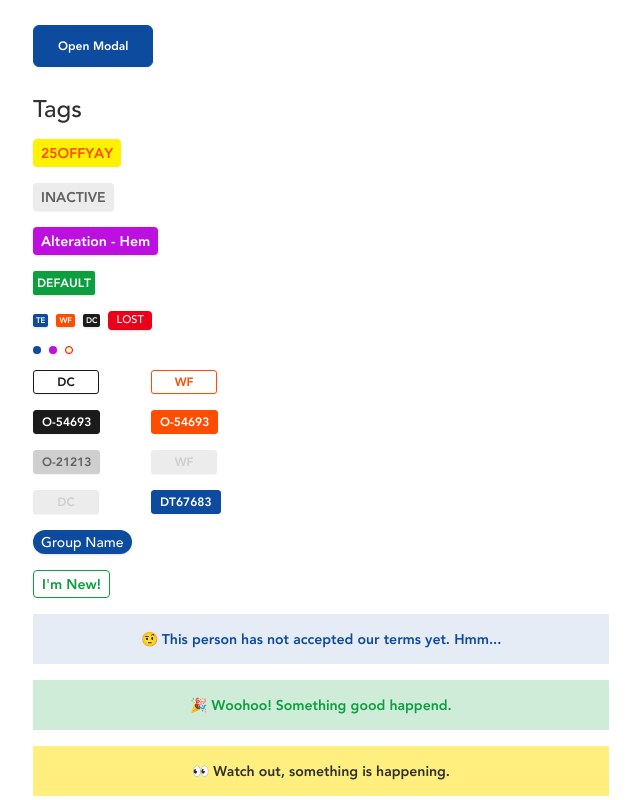
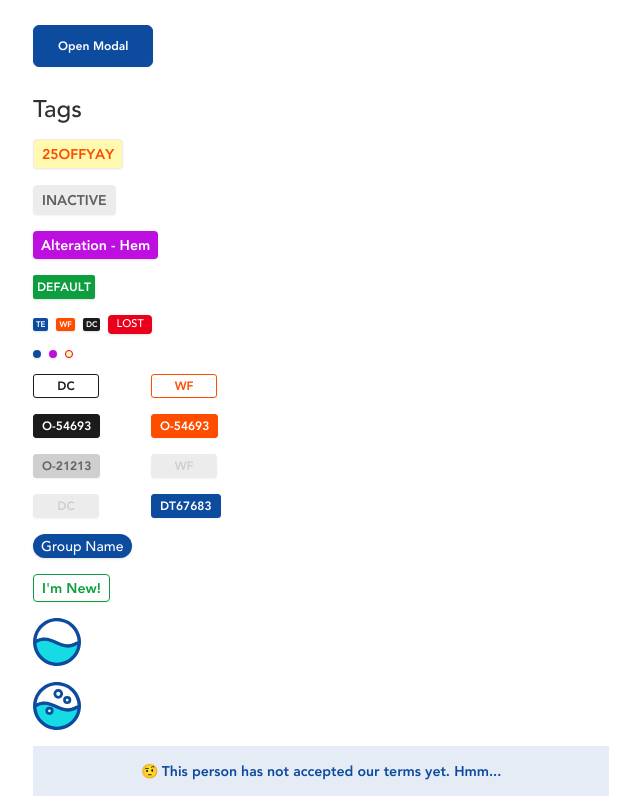
Before and after one commit to paulhmorris/crm-components, a React (Vite) app: page /components in a window 1280 px wide. Shown: the part 2080-2880 px from the top of the page, without its empty margins (63-703 px from the left). Built offline with nearby package versions, Linux system fonts and the light colour scheme.

Commit message:
Washing machine loader, misc style updates

```diff
--- a/src/components/Forms/TextInput.tsx
+++ b/src/components/Forms/TextInput.tsx
@@ -47,7 +47,7 @@ export const TextInput = <T extends FieldValues>({
             ? "pointer-events-none text-gray-300"
             : error
             ? "text-error"
-            : "gray-secondary"
+            : "text-gray-secondary"
         )}
         htmlFor={name}
       >
--- a/src/components/Jarvis/MarketCard.tsx
+++ b/src/components/Jarvis/MarketCard.tsx
@@ -18,7 +18,7 @@ export const MarketCard = ({
       {...props}
       className={classNames(
         className,
-        "h-min w-64 flex-auto flex-grow-0 space-y-0.5 rounded border border-gray-300 p-6 shadow-sm transition duration-75 hover:bg-gray-100 active:bg-gray-200/50"
+        "h-min w-64 flex-auto flex-grow-0 space-y-0.5 rounded border border-gray-300 p-6 shadow-sm transition duration-75 hover:bg-blue-primary/5 active:bg-blue-primary/10"
       )}
       role="listitem"
     >
--- a/src/components/Tags/index.tsx
+++ b/src/components/Tags/index.tsx
@@ -4,15 +4,15 @@ type TagPropsWithText = { text: string };
 
 export const CouponTag = ({
   text,
-  isInactive,
+  isInactive = false,
 }: TagPropsWithText & { isInactive?: boolean }) => {
   return (
     <span
       className={classNames(
         isInactive
           ? "bg-gray-200 text-gray-secondary"
-          : "bg-yellow text-orange",
-        "max-w-min flex-grow-0 whitespace-nowrap rounded px-2 py-1 font-bold uppercase shadow-sm"
+          : "bg-tag-yellow text-orange",
+        "max-w-min flex-grow-0 whitespace-nowrap rounded border px-2 py-1 font-bold uppercase shadow-sm"
       )}
     >
       {text}
--- a/src/icons/index.tsx
+++ b/src/icons/index.tsx
@@ -650,3 +650,67 @@ export const CardCleaningCredits = (props: ComponentPropsWithoutRef<"svg">) => {
     </svg>
   );
 };
+
+export const ComplexLaundry = (props: ComponentPropsWithoutRef<"svg">) => {
+  return (
+    <svg
+      {...props}
+      viewBox="0 0 35 35"
+      fill="none"
+      xmlns="http://www.w3.org/2000/svg"
+    >
+      <path
+        d="M18.1424 33.365C6.0066 33.8927 2.31309 23.9114 1.65353 18.1952C3.6322 16.2166 5.61087 15.557 8.2491 15.557C11.5803 15.557 17.4829 18.8548 22.7593 20.1739C26.9805 21.2292 32.6527 19.0747 33.9718 17.5357C33.7519 22.5923 30.2782 32.8374 18.1424 33.365Z"
+        fill="#17DBE4"
+      />
+      <path
+        d="M17.4951 35C20.9569 35.001 24.3412 33.9752 27.2199 32.0524C30.0986 30.1296 32.3424 27.3963 33.6674 24.198C34.9924 20.9999 35.3391 17.4806 34.6636 14.0853C33.9881 10.69 32.3209 7.57142 29.8726 5.1239C27.4244 2.67638 24.3053 1.00996 20.9099 0.335428C17.5144 -0.339102 13.9952 0.00857053 10.7974 1.33446C7.59955 2.66036 4.86681 4.9049 2.94485 7.78416C1.0229 10.6634 -0.00193898 14.0481 2.75411e-06 17.5098C0.00779396 22.147 1.85368 26.5919 5.1331 29.8703C8.41251 33.1489 12.8579 34.9935 17.4951 35ZM17.4951 32.5456C13.6666 32.5405 9.98375 31.0776 7.19529 28.4542C4.40686 25.8308 2.72222 22.244 2.48387 18.4229C7.77068 15.0554 11.7518 16.8962 16.3366 18.9825C19.0807 20.2391 22.0701 21.6087 25.413 21.6087C27.2397 21.6018 29.0422 21.1894 30.69 20.4011C31.1809 20.2097 31.7847 19.9102 32.3737 19.655C31.8531 23.2314 30.0637 26.5013 27.3322 28.8678C24.6007 31.2343 21.1091 32.5397 17.4951 32.5456ZM17.4951 2.45933C21.3806 2.46249 25.1143 3.96768 27.9156 6.66012C30.7169 9.35256 32.3689 13.0238 32.5259 16.906L31.4067 17.3969C30.8029 17.6669 30.1598 17.9614 29.7033 18.1529L29.4726 18.2461C25.0106 20.2097 21.2994 18.526 17.3724 16.7293C13.1115 14.8198 8.37448 12.6452 2.58205 15.5463C3.06123 11.9287 4.83716 8.60807 7.57995 6.20113C10.3227 3.79419 13.8459 2.46459 17.4951 2.45933Z"
+        fill="#0D4B9F"
+      />
+      <circle
+        cx="24.9302"
+        cy="13.13"
+        r="2"
+        fill="white"
+        stroke="#0D4B9F"
+        strokeWidth="2"
+      />
+      <circle
+        cx="12"
+        cy="20.9999"
+        r="2"
+        fill="white"
+        stroke="#0D4B9F"
+        strokeWidth="2"
+      />
+      <circle
+        cx="18.4302"
+        cy="8.63001"
+        r="2.5"
+        fill="white"
+        stroke="#0D4B9F"
+        strokeWidth="2"
+      />
+    </svg>
+  );
+};
+
+export const SimpleLaundry = (props: ComponentPropsWithoutRef<"svg">) => {
+  return (
+    <svg
+      {...props}
+      viewBox="0 0 35 35"
+      fill="none"
+      xmlns="http://www.w3.org/2000/svg"
+    >
+      <path
+        d="M18.1424 33.365C6.0066 33.8927 2.31309 23.9114 1.65353 18.1952C3.6322 16.2166 5.61087 15.557 8.2491 15.557C11.5803 15.557 17.4829 18.8548 22.7593 20.1739C26.9805 21.2292 32.6527 19.0747 33.9718 17.5357C33.7519 22.5923 30.2782 32.8374 18.1424 33.365Z"
+        fill="#17DBE4"
+      />
+      <path
+        d="M17.4951 35C20.9569 35.001 24.3412 33.9752 27.2199 32.0524C30.0986 30.1296 32.3424 27.3963 33.6674 24.198C34.9924 20.9999 35.3391 17.4806 34.6636 14.0853C33.9881 10.69 32.3209 7.57142 29.8726 5.1239C27.4244 2.67638 24.3053 1.00996 20.9099 0.335428C17.5144 -0.339102 13.9952 0.00857053 10.7974 1.33446C7.59955 2.66036 4.86681 4.9049 2.94485 7.78416C1.0229 10.6634 -0.00193898 14.0481 2.75411e-06 17.5098C0.00779396 22.147 1.85368 26.5919 5.1331 29.8703C8.41251 33.1489 12.8579 34.9935 17.4951 35ZM17.4951 32.5456C13.6666 32.5405 9.98375 31.0776 7.19529 28.4542C4.40686 25.8308 2.72222 22.244 2.48387 18.4229C7.77068 15.0554 11.7518 16.8962 16.3366 18.9825C19.0807 20.2391 22.0701 21.6087 25.413 21.6087C27.2397 21.6018 29.0422 21.1894 30.69 20.4011C31.1809 20.2097 31.7847 19.9102 32.3737 19.655C31.8531 23.2314 30.0637 26.5013 27.3322 28.8678C24.6007 31.2343 21.1091 32.5397 17.4951 32.5456ZM17.4951 2.45933C21.3806 2.46249 25.1143 3.96768 27.9156 6.66012C30.7169 9.35256 32.3689 13.0238 32.5259 16.906L31.4067 17.3969C30.8029 17.6669 30.1598 17.9614 29.7033 18.1529L29.4726 18.2461C25.0106 20.2097 21.2994 18.526 17.3724 16.7293C13.1115 14.8198 8.37448 12.6452 2.58205 15.5463C3.06123 11.9287 4.83716 8.60807 7.57995 6.20113C10.3227 3.79419 13.8459 2.46459 17.4951 2.45933Z"
+        fill="#0D4B9F"
+      />
+    </svg>
+  );
+};
--- a/src/index.css
+++ b/src/index.css
@@ -6,6 +6,7 @@
   html {
     @apply h-full text-[16px];
   }
+
   body {
     @apply h-full bg-white font-avenir text-sm font-normal leading-5 tracking-normal text-gray-primary;
   }
@@ -77,7 +78,7 @@
   }
 
   .btn-secondary {
-    @apply relative inline-flex min-h-[40px] min-w-[120px] select-none items-center justify-center space-x-2 whitespace-nowrap rounded-md border border-blue-primary bg-white px-6 py-2 text-xs font-bold capitalize leading-6 text-blue-primary shadow-sm transition duration-75 ease-out hover:border-blue-300 hover:bg-gray-100 hover:text-blue-300 active:border-blue-400 active:bg-gray-200/50 active:text-blue-400 disabled:border-blue-100 disabled:bg-white disabled:text-blue-100;
+    @apply relative inline-flex min-h-[40px] min-w-[120px] select-none items-center justify-center space-x-2 whitespace-nowrap rounded-md border border-blue-primary bg-white px-6 py-2 text-xs font-bold capitalize leading-6 text-blue-primary shadow-sm transition duration-75 ease-out hover:border-blue-300 hover:bg-blue-primary/5 hover:text-blue-300 active:border-blue-400 active:bg-blue-primary/10 active:text-blue-400 disabled:border-blue-100 disabled:bg-white disabled:text-blue-100;
   }
 
   .btn-tertiary {
--- a/src/routes/components.tsx
+++ b/src/routes/components.tsx
@@ -4,6 +4,7 @@ import { PasscodeForm } from "components/Forms/PasscodeForm";
 import { SignInForm } from "components/Forms/SignInForm";
 import { MarketCard } from "components/Jarvis/MarketCard";
 import { OrderPill } from "components/Orders/OrderPill";
+import { ComplexLaundry, SimpleLaundry } from "icons";
 import { useState } from "react";
 import { Banner } from "../components/Banner";
 import { Button } from "../components/Button";
@@ -121,6 +122,8 @@ export default function ComponentDisplay() {
         </div>
         <GroupNameTag text="group name" />
         <NewGuestTag />
+        <SimpleLaundry className="h-12 w-12 hover:animate-spin-pulse" />
+        <ComplexLaundry className="h-12 w-12 hover:animate-spin-pulse" />
         <Banner
           variant="info"
           message="🤨 This person has not accepted our terms yet. Hmm..."
--- a/src/utils/inputValidations.ts
+++ b/src/utils/inputValidations.ts
@@ -1,6 +1,8 @@
 import { ValidatorFunction } from "types";
 
-/** Allows setting multiple validators on one field */
+/** Allows setting multiple validators on one field
+ * Currently unsure how to get TS to be happy using this
+ */
 export const validateMultiple =
   (...validators: ValidatorFunction[]) =>
   (value: string) =>
--- a/tailwind.config.js
+++ b/tailwind.config.js
@@ -83,6 +83,9 @@ module.exports = {
         toggle:
           "0px 2.5px 6.5px rgba(0, 0, 0, 0.15), 0px 2.5px 0.8px rgba(0, 0, 0, 0.06);",
       },
+      animation: {
+        "spin-pulse": "spin 1200ms cubic-bezier(.36, 0, .28, 0.98) infinite",
+      },
     },
   },
   plugins: [require("@tailwindcss/forms")],
```
Also changed, not shown: src/components/Loaders/LaundryLoader.tsx (added, +63 -0 lines).
